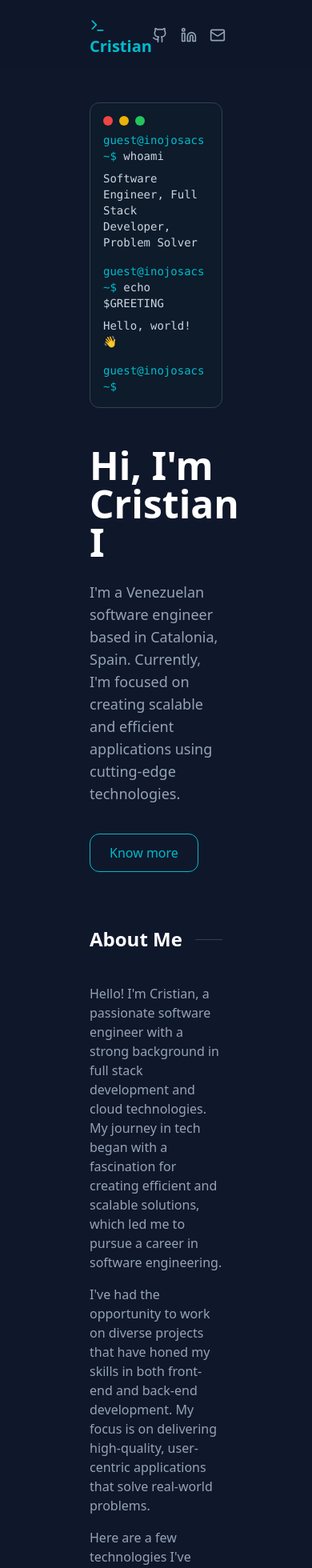
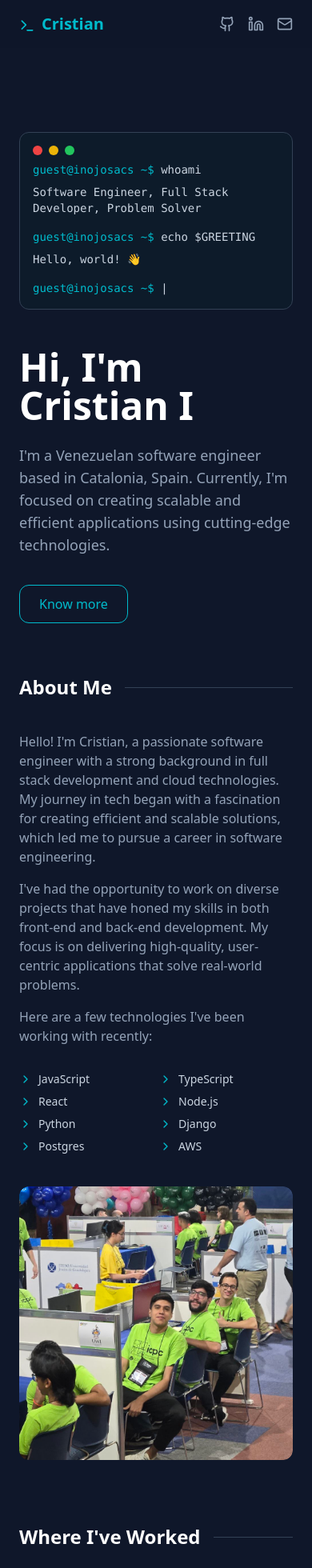
Before and after one commit to InojosaCS/inojosacs.github.io, a Next.js app: page / in a window 390 px wide. Shown: the top 1960 px of the page at 80% size. Built offline with nearby package versions, Linux system fonts and the light colour scheme.

Commit message:
feat: improve mobile friendlyness

```diff
--- a/app/page.tsx
+++ b/app/page.tsx
@@ -27,7 +27,7 @@ export default function Home() {
     return (
         <div className="min-h-screen bg-[#0f172a] text-slate-300 font-sans">
             <header className="fixed w-full top-0 z-10 bg-[#0f172a]/90 backdrop-blur-sm">
-                <div className="container mx-auto px-28 py-4 flex justify-between items-center">
+                <div className="container mx-auto px-6 md:px-28 py-4 flex justify-between items-center">
                     <NavLink href="/">
                         <div className="text-[#0bc] font-bold text-xl">
                             <Terminal className="inline-block mr-2" size={20} />
@@ -49,7 +49,7 @@ export default function Home() {
                 </div>
             </header>
 
-            <main className="container mx-auto px-28 pt-32 pb-20">
+            <main className="container mx-auto px-6 md:px-28 pt-32 pb-20">
                 <section className="min-h-[80vh] flex flex-col justify-center">
                     <div className="terminal-container bg-[#0d1b2a] p-4 rounded-xl border border-slate-700 mb-12 max-w-lg">
                         <div className="flex items-center mb-2">
@@ -105,7 +105,7 @@ export default function Home() {
                     </motion.div>
                 </section>
 
-                <section id="about" className="py-20">
+                <section id="about" className="py-10 md:py-20">
                     <SectionHeading>About Me</SectionHeading>
                     <div className="grid md:grid-cols-3 gap-10">
                         <div className="md:col-span-2">
@@ -145,7 +145,7 @@ export default function Home() {
                     </div>
                 </section>
 
-                <section id="experience" className="py-20">
+                <section id="experience" className="py-10 md:py-20">
                     <SectionHeading>Where I&apos;ve Worked</SectionHeading>
                     <div className="grid md:grid-cols-3 gap-8">
                         {experiences.map((exp, index) => (
@@ -154,12 +154,12 @@ export default function Home() {
                     </div>
                 </section>
 
-                <section id="education" className="py-20">
+                <section id="education" className="py-10 md:py-20">
                     <SectionHeading>Education</SectionHeading>
                     <EducationCard />
                 </section>
 
-                <section id="projects" className="py-20">
+                <section id="projects" className="py-10 md:py-20">
                     <SectionHeading>Some Things I&apos;ve Built</SectionHeading>
                     <div className="space-y-24">
                         {projects.map((project, index) => (
@@ -171,7 +171,7 @@ export default function Home() {
             </main>
 
             <footer className="bg-[#0f172a] py-6 text-center text-sm text-slate-500">
-                <div className="container mx-auto px-28">
+                <div className="container mx-auto px-6 md:px-28">
                     <p className="mt-2">© {new Date().getFullYear()} All Rights Reserved</p>
                 </div>
             </footer>
```
